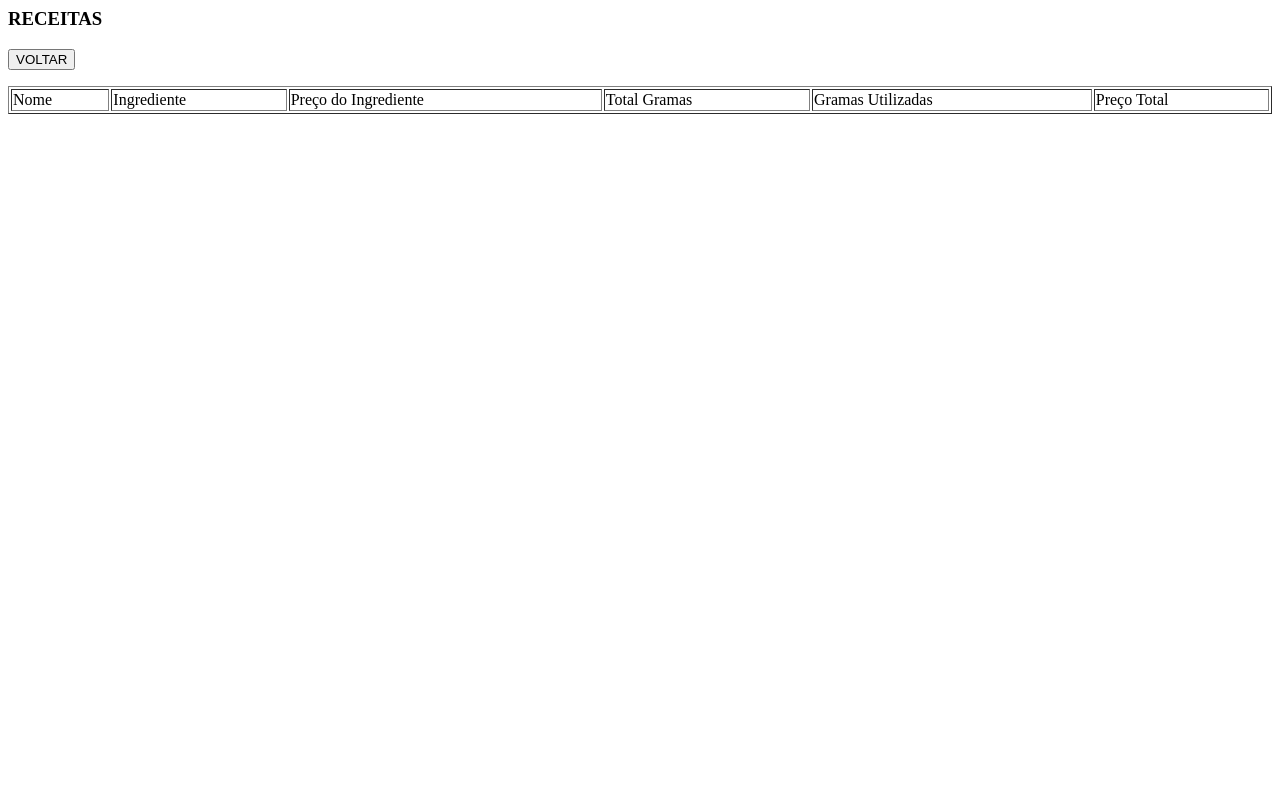
After one commit to LeKeu/Confeitaria, a Flask app: page /receitas in a window 1280 px wide. The commit adds this page. Run offline with Flask 2, Linux system fonts and the light colour scheme; data that the repository does not hold is empty.

Commit message:
antes de separar classes

```diff
--- a/app.py
+++ b/app.py
@@ -12,7 +12,8 @@ def inicio():
     return render_template('indexInicio.html')
 
 #================================================================================
-#       ADICIONAR INGREDIENTES
+#================================================================================
+#       INGREDIENTES
 @app.route('/ingredientes')
 def ingredientes():
     list_users = BANCO.select_ingredientes()
@@ -47,6 +48,8 @@ def deletar_ingrediente(id):
 #================================================================================
 
 #       ADICIONAR DOCE
+
+
 @app.route('/add_doce', methods=['GET', 'POST'])
 def add_doce():
     if request.method == 'POST':
@@ -59,7 +62,6 @@ def add_doce():
             for i in ingrds:
                 list_qntd.append(int(request.form[i]))
 
-
             BANCO.inserir_doce(nome, qntd)
             BANCO.inserir_receita(ingrds, list_qntd)
             BANCO.update_calculo(qntd)
@@ -67,7 +69,6 @@ def add_doce():
         else:
             flash("Preencha todos os campos!", "error")
             print("HOHOHOH")
-
 
     list_ingrd = BANCO.select_ingredientes()
     list_doce = BANCO.select_doces()
@@ -81,10 +82,19 @@ def deletar_doce(id):
     return redirect(url_for('add_doce'))
 #================================================================================
 
+
 @app.route('/calcular', methods=['GET', 'POST'])
 def calcular():
     return render_template('indexCalc.html')
 
 
+@app.route('/receitas')
+def receitas():
+    list_receita = BANCO.select_receita()
+    return render_template('indexReceita.html', list_receita=list_receita)
+
+
+
+
 if __name__ == "__main__":
     app.run(debug=True)
--- a/bancoMYSQL.py
+++ b/bancoMYSQL.py
@@ -1,5 +1,4 @@
 import pymysql
-from flask import flash
 
 db = pymysql.connect(host='localhost', user='root', password='Lk-08$14$22-!', database='projeto_integrado')
 
@@ -41,13 +40,11 @@ class Banco:
             cursor.execute(doce_id_query)
             doce_id = int(cursor.fetchone()[0])
             for i, q in zip(list_ingr, list_qntd):
-                #print(i)
                 sql = f"""INSERT INTO Receita(ID_doce, ID_ingrediente, quantidade_ingrd)
                                        VALUES('{doce_id}', {int(i)}, {q})"""
                 cursor.execute(sql)
                 db.commit()
         except Exception as e:
-            print("NONONonO")
             print(e)
             db.rollback()
 
@@ -69,12 +66,24 @@ class Banco:
         except Exception as e:
             print(e)
 
+    def select_receita(self):
+        sql = '''
+            SELECT d.nome_doce, i.nome_ingrediente, i.preco_ingrediente, i.total_gramas, r.quantidade_ingrd, d.preco_total FROM receita r
+            inner join doce d on r.ID_doce = d.ID_doce
+            inner join ingrediente i on r.ID_ingrediente = i.ID_ingrediente
+              '''
+        try:
+            cursor.execute(sql)
+            select = cursor.fetchall()
+            return select
+        except Exception as e:
+            print(e)
+
     def deletar_ingrediente(self, id):
         try:
             cursor.execute(f"DELETE FROM Ingrediente WHERE ID_ingrediente = {int(id)}")
             db.commit()
         except Exception as e:
-            print(f"id --> {id}")
             print(e)
             db.rollback()
         # db.close()
@@ -84,7 +93,6 @@ class Banco:
             cursor.execute(f"DELETE FROM doce WHERE ID_doce = {int(id)}")
             db.commit()
         except Exception as e:
-            print(f"id --> {id}")
             print(e)
             db.rollback()
         # db.close()
@@ -108,13 +116,10 @@ class Banco:
             calc = 0
             for i in range(len(select)):
                 calc += select[i][2]*select[i][3]
-            print(f"calc = {calc}")
 
             sql_update = f"UPDATE doce SET preco_total = {calc}, preco_unidade = {calc/float(qntd)} WHERE ID_doce = {doce_id}"
             cursor.execute(sql_update)
             db.commit()
-            #return float(select[0])
         except Exception as e:
-            print("owowowoOWOWOWO")
             print(e)
             db.rollback()
--- /dev/null
+++ b/templates/indexReceita.html
@@ -0,0 +1,49 @@
+ <div class="row"><h3>RECEITAS</h3></div>
+ <!DOCTYPE html>
+<html lang="en">
+<head>
+    <meta charset="UTF-8">
+    <title>RECEITAS</title>
+  <link rel="stylesheet" href="/static/flashes.css">
+</head>
+<body>
+    <form action="{{ url_for('inicio') }}">
+      <div class="form-group">
+          <button class="btn btn-primary btn-block">VOLTAR</button>
+      </div>
+  </form>
+  <div class="row">
+    <div class="col-md-8">
+      <table border="1" id="example" class="table table-striped table-bordered" style="width:100%">
+        <thead>
+          <tr>
+            <td>Nome</td>
+            <td>Ingrediente</td>
+            <td>Preço do Ingrediente</td>
+            <td>Total Gramas</td>
+            <td>Gramas Utilizadas</td>
+            <td>Preço Total</td>
+          </tr>
+        </thead>
+        <tbody>
+          {% for row in list_receita %}
+          <tr>
+            <td>{{row[0]}}</td>
+            <td>{{row[1]}}</td>
+            <td>{{row[2]}}</td>
+            <td>{{row[3]}}</td>
+            <td>{{row[3]}}</td>
+            <td>{{row[3]}}</td>
+            <td width="130">
+              <a href="/delete_ingrd/{{row[0]}}" class="btn btn-danger btn-delete btn-sm">DELETAR</a>
+            </td>
+          </tr>
+          {% endfor %}
+        </tbody>
+      </table>
+    </div>
+  </div>
+{% for category, message in get_flashed_messages(with_categories=True) %}
+  <div class="alert alert-{{category}}">{{ message }}</div>
+{% endfor %}
+</body>
```
Also changed, not shown: templates/indexInicio.html (+7 -2 lines).
